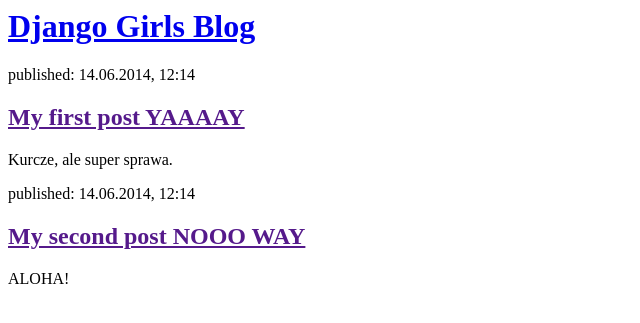
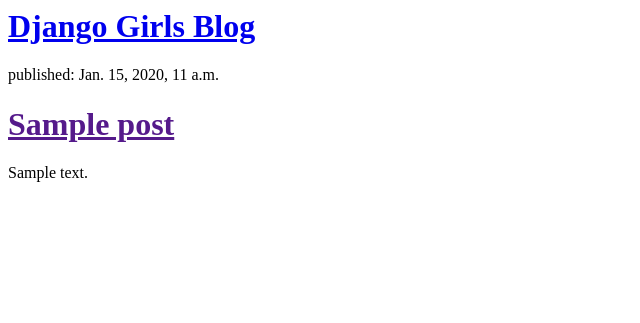
Before and after one commit to goshcisv/my-first-blog, a Django app: page / in a window 1280 px wide. Shown: the top 323 px of the page, without its empty margins (0-640 px from the left). Run offline with Django 3.2, Linux system fonts and the light colour scheme; tables that the repository leaves empty hold one stand-in row (values such as "Sample post").

Commit message:
Modified templates to display posts from database.

```diff
--- a/mysite/blog/templates/blog/post_list.html
+++ b/mysite/blog/templates/blog/post_list.html
@@ -3,20 +3,16 @@
         <title>Django Girls blog</title>
     </head>
     <body>
-        <div>
-            <h1><a href="/">Django Girls Blog</a></h1>
-        </div>
+      <div>
+          <h1><a href="/">Django Girls Blog</a></h1>
+      </div>
 
-        <div>
-            <p>published: 14.06.2014, 12:14</p>
-            <h2><a href="">My first post YAAAAY</a></h2>
-            <p>Kurcze, ale super sprawa.</p>
-        </div>
-
-        <div>
-            <p>published: 14.06.2014, 12:14</p>
-            <h2><a href="">My second post NOOO WAY</a></h2>
-            <p>ALOHA!</p>
-        </div>
+      {% for post in posts %}
+          <div>
+              <p>published: {{ post.published_date }}</p>
+              <h1><a href="">{{ post.title }}</a></h1>
+              <p>{{ post.text|linebreaksbr }}</p>
+          </div>
+      {% endfor %}
     </body>
 </html>
--- a/mysite/blog/views.py
+++ b/mysite/blog/views.py
@@ -1,5 +1,8 @@
 from django.shortcuts import render
+from django.utils import timezone
+from .models import Post
 
-# Create your views here.
 def post_list(request):
-    return render(request, 'blog/post_list.html', {})
+    #posts = Post.objects.filter(published_date__lte=timezone.now()).order_by('published_date')
+    posts=Post.objects.all()
+    return render(request, 'blog/post_list.html', {'posts': posts})
```
